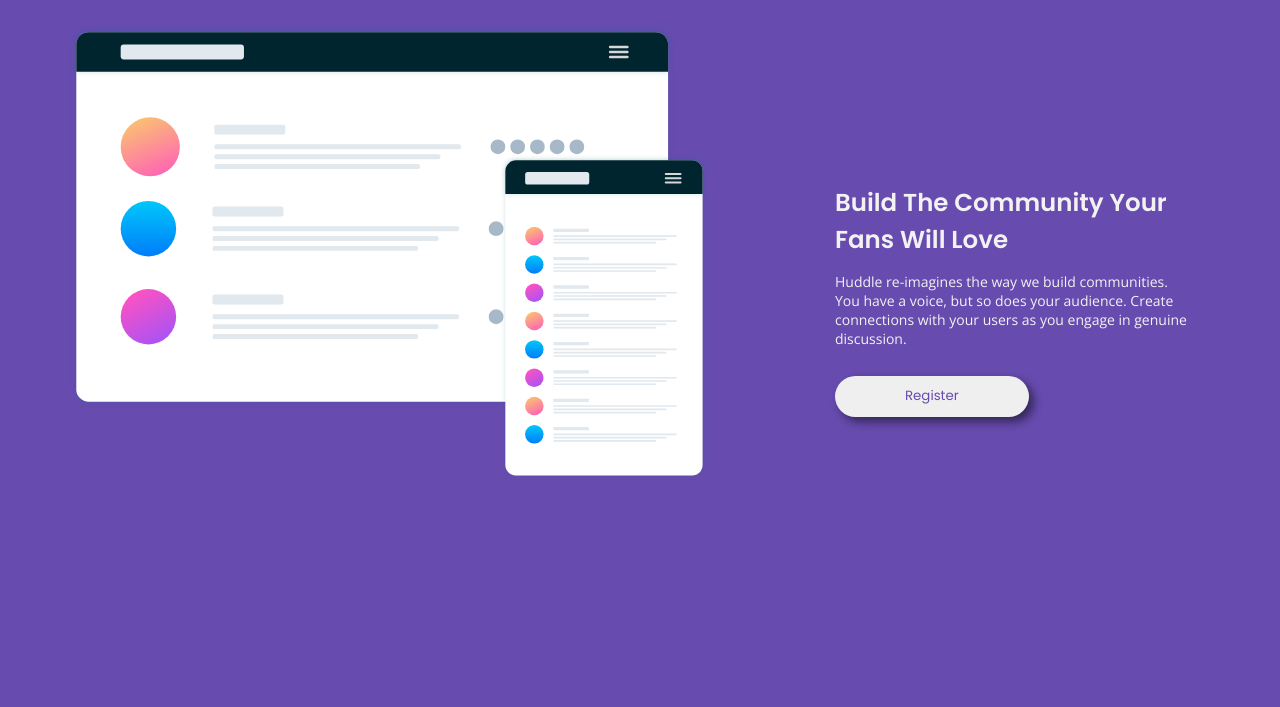
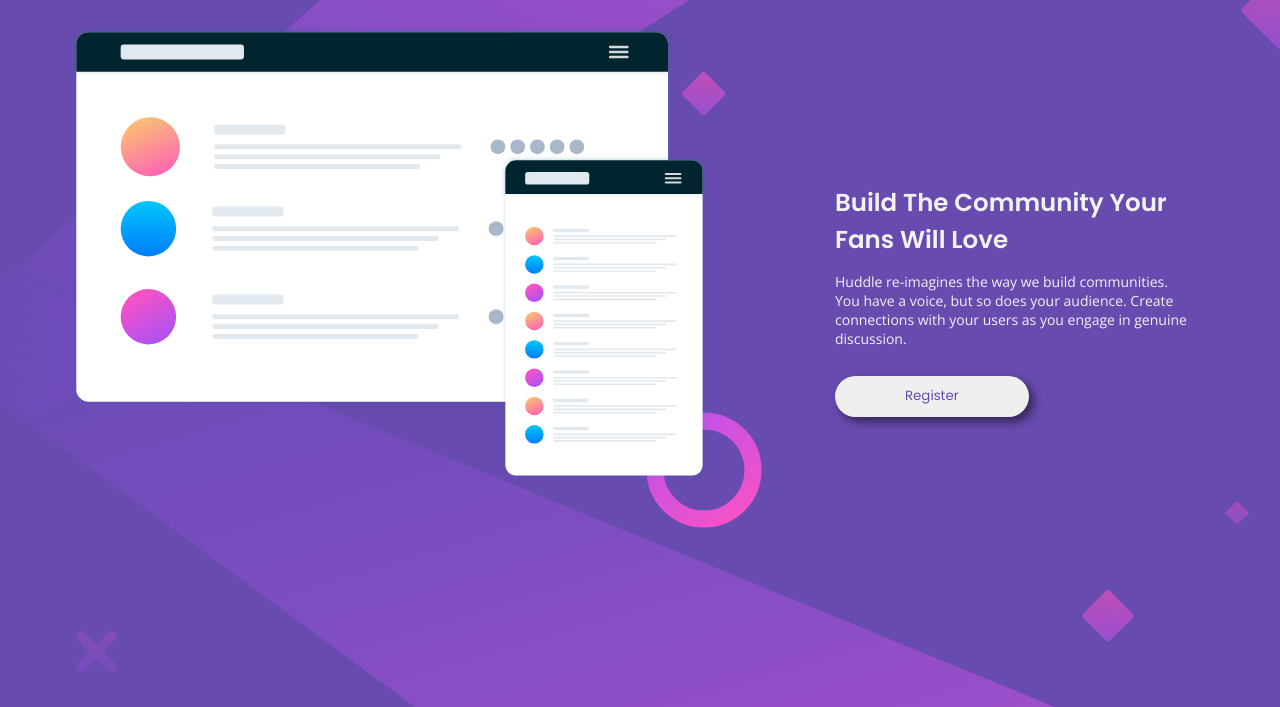
Before and after one commit to rameesha0126/rameesha0126.github.io, a plain HTML site: page index.html in a window 1280 px wide. Shown: the part 93-800 px from the top of the page. Drawn offline with nearby package versions, Linux system fonts and the light colour scheme.

Commit message:
Update styles.css

```diff
--- a/styles.css
+++ b/styles.css
@@ -22,7 +22,7 @@
 
 .card-component {
     max-width: 375px;
-    background-image: url(./images/bg-mobile.svg);
+    background-image: url(./bg-mobile.svg);
     /*background-size: contain;
     background-repeat: no-repeat;*/
     background-color: var(--Violet);
@@ -88,7 +88,7 @@
         min-height: 100vh;
         display: flex;
         flex-direction: row;
-        background-image: url(./images/bg-desktop.svg);
+        background-image: url(./bg-desktop.svg);
         background-color: var(--Violet);
         padding: 2rem 2rem 2rem 5rem;
     }
```
